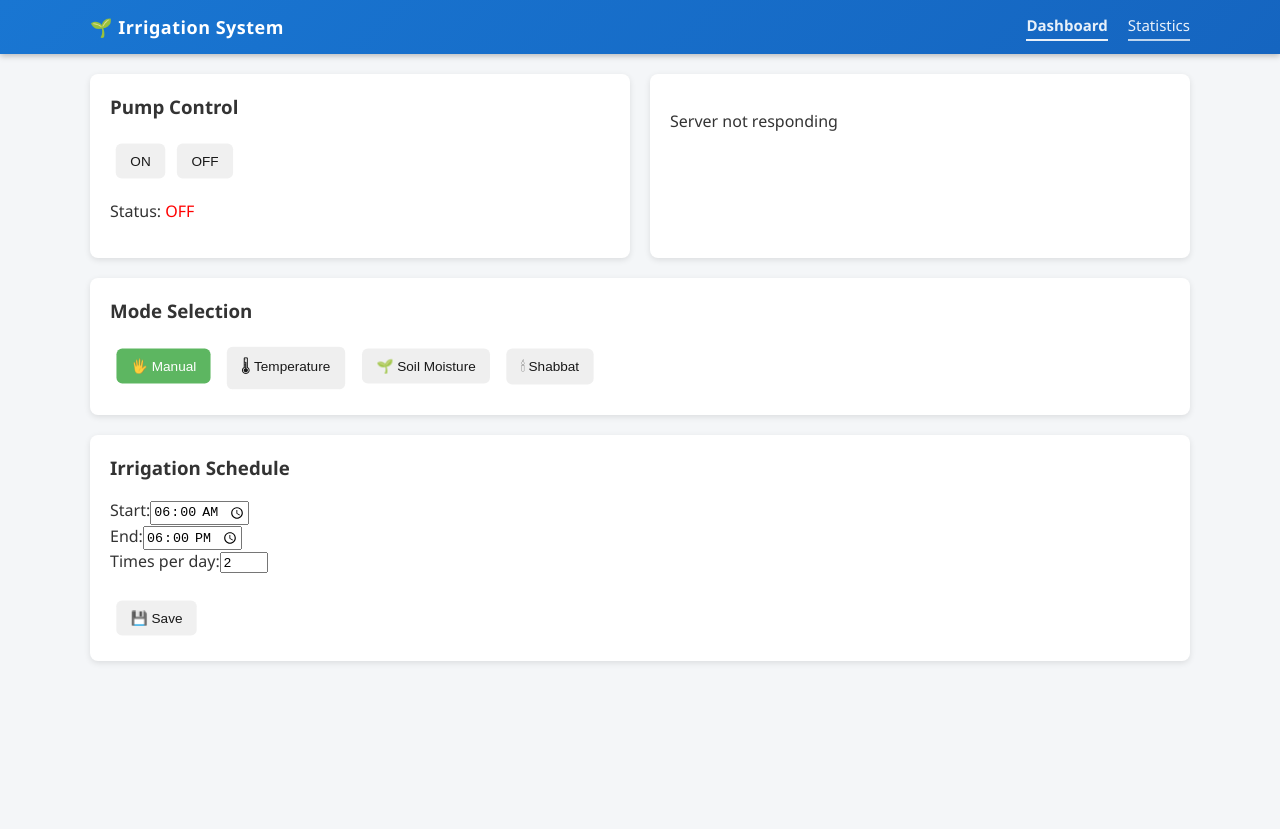
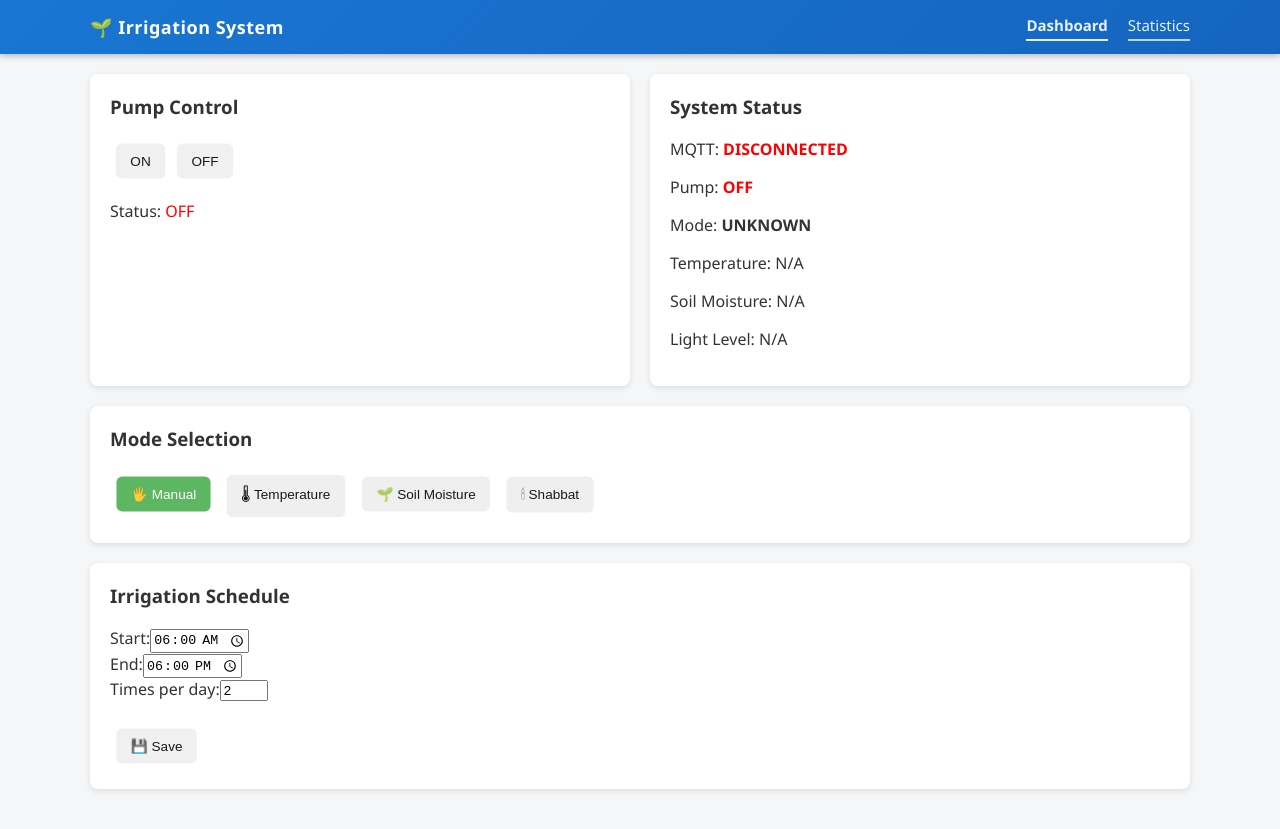
Before and after one commit to osayl12/irrigation-system, a React (Vite) app in the folder web-client/: page / in a window 1280 px wide. Before the commit the page ends 800 px from the top, so only its background shows below. Built offline with nearby package versions, Linux system fonts and the light colour scheme; no server answers.

Commit message:
ui: stabilize system status polling and display

```diff
--- a/web-client/src/components/SystemStatus.jsx
+++ b/web-client/src/components/SystemStatus.jsx
@@ -1,76 +1,70 @@
-import { useEffect, useState } from "react";
+import React, { useEffect, useState } from "react";
 import { api } from "../api/api";
-import React from "react";
 
 export default function SystemStatus() {
-  const [status, setStatus] = useState(null);
-  const [error, setError] = useState(false);
+  const [status, setStatus] = useState({
+    mqttConnected: false,
+    pump: false,
+    mode: "UNKNOWN",
+    temp: null,
+    soil: null,
+    light: null,
+  });
 
   useEffect(() => {
     const fetchStatus = async () => {
       try {
         const res = await api.get("/web/status");
         setStatus(res.data);
-        setError(false);
       } catch (err) {
-        console.error(err);
-        setError(true);
+        console.error("Failed to fetch status");
       }
     };
 
     fetchStatus();
-    const interval = setInterval(fetchStatus, 5000);
+    const interval = setInterval(fetchStatus, 3000);
     return () => clearInterval(interval);
   }, []);
-
-  if (error) {
-    return <p> Server not responding</p>;
-  }
-
-  if (!status) {
-    return <p>⏳ Waiting for system status...</p>;
-  }
 
   return (
     <div>
       <h3>System Status</h3>
-     <p>
+
+      <p>
         MQTT:{" "}
-        <b style={{ color: status.mqttConnected ? "green" : "red" }}>
+        <strong style={{ color: status.mqttConnected ? "green" : "red" }}>
           {status.mqttConnected ? "CONNECTED" : "DISCONNECTED"}
-        </b>
+        </strong>
       </p>
 
       <p>
         Pump:{" "}
-        <b style={{ color: status.pump ? "green" : "red" }}>
+        <strong style={{ color: status.pump ? "green" : "red" }}>
           {status.pump ? "ON" : "OFF"}
-        </b>
+        </strong>
       </p>
 
-      <p>
-        Mode: <b>{status.mode}</b>
-      </p>
+      <p>Mode: <strong>{status.mode}</strong></p>
 
       <p>
         Temperature:{" "}
-        <b>
-          {status.temp !== null ? `${status.temp} °C` : "N/A"}
-        </b>
+        {status.temp !== undefined && status.temp !== null
+          ? `${status.temp} °C`
+          : "N/A"}
       </p>
 
       <p>
         Soil Moisture:{" "}
-        <b>
-          {status.soil !== null ? status.soil : "N/A"}
-        </b>
+        {status.soil !== undefined && status.soil !== null
+          ? status.soil
+          : "N/A"}
       </p>
 
       <p>
         Light Level:{" "}
-        <b>
-          {status.light !== null ? status.light : "N/A"}
-        </b>
+        {status.light !== undefined && status.light !== null
+          ? status.light
+          : "N/A"}
       </p>
     </div>
   );
```
